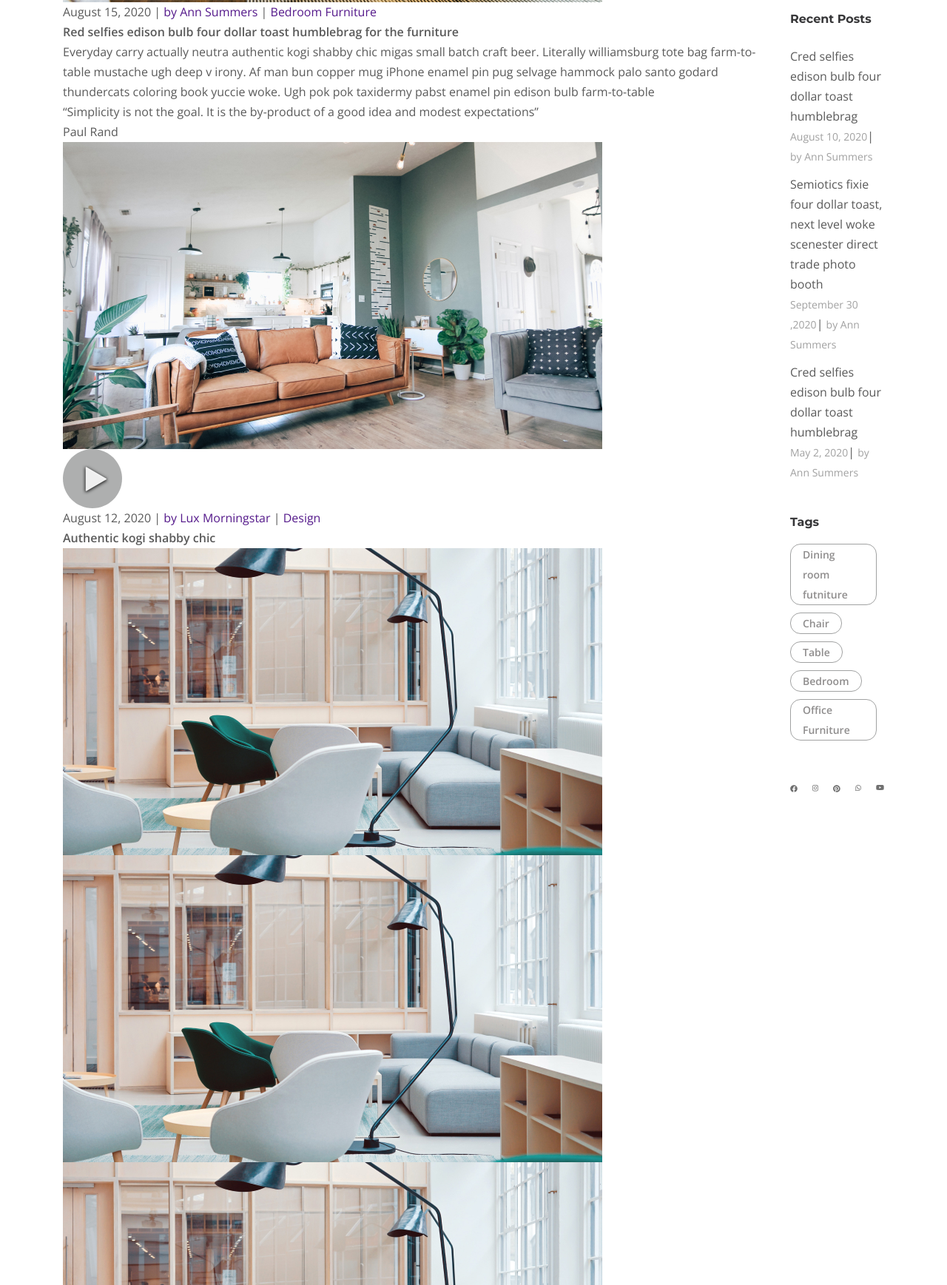
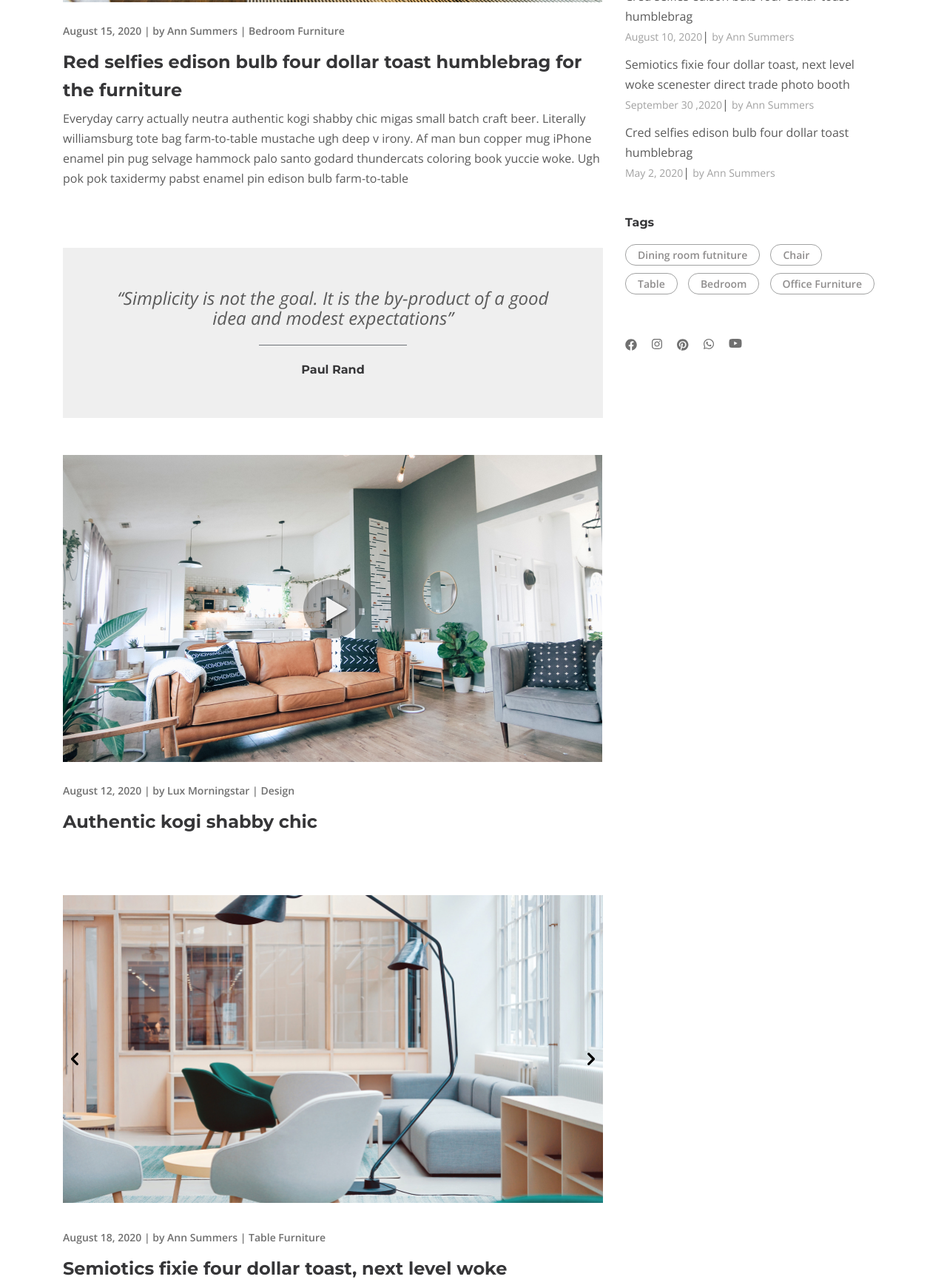
Before and after one commit to IsaAgverdiev/Desire, a website: page app/blog.html in a window 1280 px wide. Shown: the part 645-2382 px from the top of the page at 74% size. Drawn offline with nearby package versions, Linux system fonts and the light colour scheme; files that its build step writes are made by us from their sources.

Commit message:
finish blog

```diff
--- a/app/blog.html
+++ b/app/blog.html
@@ -6,7 +6,8 @@
   <meta name="viewport" content="width=device-width, initial-scale=1.0">
   <title>desire</title>
   <link rel="preconnect" href="https://fonts.gstatic.com">
-  <link href="https://fonts.googleapis.com/css2?family=Montserrat:wght@700&family=Open+Sans:wght@400;600&display=swap"
+  <link
+    href="https://fonts.googleapis.com/css2?family=Montserrat:wght@700&family=Open+Sans:ital,wght@0,400;0,600;1,300&display=swap"
     rel="stylesheet">
   <link rel="stylesheet" href="css/style.min.css">
 </head>
@@ -90,7 +91,9 @@
                   <a class="blog__item-author" href="">by Ann Summers</a> |
                   <a class="blog__item-theme" href="">Bedroom Furniture</a>
                 </div>
+                <a href="#">
                   <h3 class="blog__item-title">Red selfies edison bulb four dollar toast humblebrag for the furniture</h3>
+                </a>
                 <p class="blog__item-text">
                   Everyday carry actually neutra authentic kogi shabby chic migas small batch
                   craft beer. Literally williamsburg tote bag farm-to-table mustache ugh deep v irony. Af man bun copper
@@ -104,21 +107,25 @@
                 <div class="blog__blockquote-author">Paul Rand</div>
               </blockquote>
               <div class="blog__item article-popup">
+                <div class="article-popup__box">
                   <div class="article-popup">
                     <img class="blog__item-images" src="images/blog/big-2.jpg" alt="images">
-                  <a class="blog__item-popup" href="https://www.youtube.com/watch?v=gC8ec_y6ewg">
+                    <a class="blog__item-popup" data-fancybox href="https://www.youtube.com/watch?v=gC8ec_y6ewg">
                       <img class="blog__item-play" src="images/play-button.svg" alt="play-button">
                     </a>
+                  </div>
                 </div>
                 <div class="blog__item-info">
                   <span class="blog__item-date">August 12, 2020</span> |
                   <a class="blog__item-author" href="">by Lux Morningstar</a> |
                   <a class="blog__item-theme" href="">Design</a>
                 </div>
+                <a href="#">
                   <h3 class="blog__item-title">Authentic kogi shabby chic</h3>
+                </a>
               </div>
               <div class="blog__item article-slider">
-                <div class="article-slider-box">
+                <div class="article-slider__box">
                   <img class="article-slider__img" src="images/blog/big-3.jpg" alt="images">
                   <img class="article-slider__img" src="images/blog/big-3.jpg" alt="images">
                   <img class="article-slider__img" src="images/blog/big-3.jpg" alt="images">
@@ -128,7 +135,9 @@
                   <a class="blog__item-author" href="">by Ann Summers</a> |
                   <a class="blog__item-theme" href="">Table Furniture</a>
                 </div>
+                <a href="#">
                   <h3 class="blog__item-title">Semiotics fixie four dollar toast, next level woke</h3>
+                </a>
                 <p class="blog__item-text">
                   Everyday carry actually neutra authentic kogi shabby chic migas small batch craft beer. Literally
                   williamsburg tote bag farm-to-table mustache ugh deep v irony. Af man bun copper mug iPhone enamel pin
@@ -137,7 +146,7 @@
                 </p>
               </div>
               <div class="pagination">
-                <a class="pagination__arrow" href="#">
+                <a class="pagination__arrow pagination__arrow--disabled" href="#">
                   <img class="pagination__arrow-icon" src="images/arrow-left.svg" alt="arrow icon">
                 </a>
                 <ul class="pagination__list">
--- a/app/js/main.js
+++ b/app/js/main.js
@@ -19,6 +19,10 @@ $(function () {
 		dots: true,
 		arrows: false,
 	});
+	$('.article-slider__box').slick({
+		prevArrow: '<button type="button" class="article-slider__arrow article-slider__arrowleft"><img src="images/arrow-slide-left.svg" alt="arrow left"></button>',
+		nextArrow: '<button type="button" class="article-slider__arrow article-slider__arrowright"><img src="images/arrow-slide-right.svg" alt="arrow right"></button>',
+	});
 
 
 	var mixer = mixitup('.gallery__inner', {
--- a/app/scss/style.scss
+++ b/app/scss/style.scss
@@ -921,6 +921,135 @@
 		display: flex;
 		justify-content: space-between;
 	}
+
+	&__items {
+		max-width: 730px;
+	}
+
+	&__item {
+		margin-bottom: 80px;
+	}
+
+	&__item-img {
+		max-width: 730px;
+	}
+
+	&__item-info {
+		padding: 25px 0 10px;
+		font-size: 14px;
+		font-weight: 600;
+		color: #707070;
+
+		a {
+			color: inherit;
+		}
+	}
+
+	&__item-title {
+		@extend %title-font;
+		color: $title;
+		font-size: 24px;
+		line-height: 38px;
+		margin-bottom: 6px;
+	}
+
+	&__blockquote {
+		background-color: rgba(223, 223, 223, 0.5);
+		margin-bottom: 50px;
+		padding: 54px 64px;
+		font-size: 24px;
+		text-align: center;
+		font-weight: 300;
+		font-style: italic;
+	}
+
+	&__blockquote-author {
+		@extend %title-font;
+		font-size: 16px;
+		line-height: 22px;
+		font-style: normal;
+		color: $title;
+		margin-top: 23px;
+		padding-top: 23px;
+		position: relative;
+
+		&::before {
+			@extend %line;
+			top: 0;
+			left: 0;
+			right: 0;
+			margin: 0 auto;
+			width: 200px;
+		}
+	}
+
+	&__item-popup {
+		position: absolute;
+		top: 50%;
+		left: 50%;
+		transform: translate(-50%, -50%);
+
+	}
+}
+
+.article-popup {
+	&__box {
+		position: relative;
+	}
+}
+
+.article-slider {
+	&__arrow {
+		position: absolute;
+		top: 49%;
+		translate: transformY(-50%);
+		padding: 5px;
+		border: none;
+		background-color: transparent;
+		z-index: 10;
+		cursor: pointer;
+	}
+
+	&__arrowleft {
+		left: 6px;
+	}
+
+	&__arrowright {
+		right: 6px;
+	}
+}
+
+.pagination {
+	display: flex;
+	justify-content: center;
+	align-items: center;
+
+	&__list {
+		display: flex;
+	}
+
+	&__list-item {
+		margin: 0 6px;
+	}
+
+	&__arrow {
+		margin: 0 6px;
+	}
+
+	&__arrow--disabled {
+		// opacity: 0;
+		display: none;
+	}
+
+	&__list-num {
+		font-weight: 600;
+		font-size: 14px;
+		color: #707070;
+	}
+
+	&__list-num--active {
+		color: $title;
+	}
 }
 
 .aside {
```
Also changed, not shown: app/blog-one.html (+1 -0 lines), app/index.html (+3 -2 lines), app/css/style.min.css, app/js/main.min.js. Lines whose indentation alone changed are shown as unchanged.
